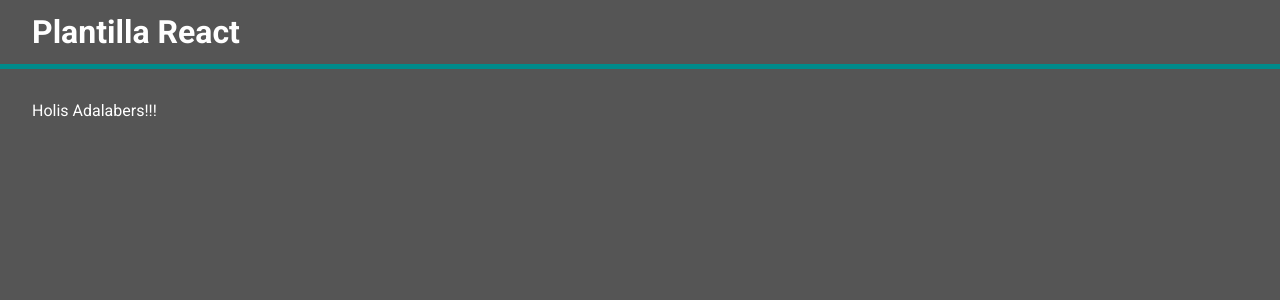
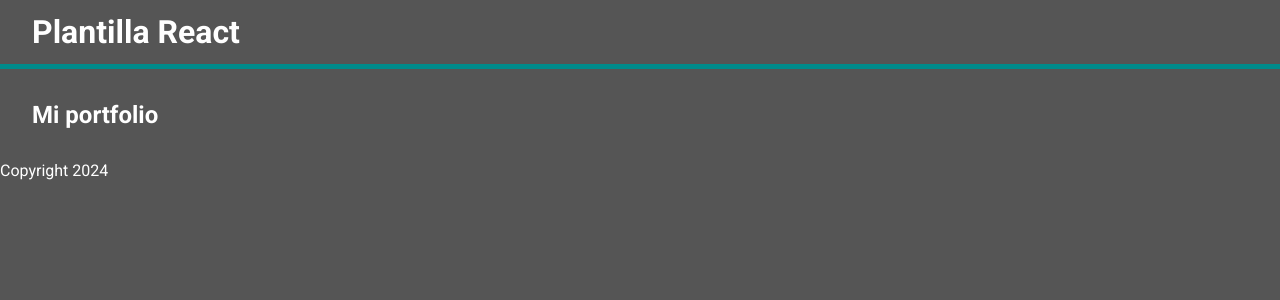
Before and after one commit to estherquiros/esther-portfolio, a React (Vite) app: page / in a window 1280 px wide. Shown: the top 300 px of the page. Built offline with nearby package versions, Linux system fonts and the light colour scheme; a web font is replaced by a local one.

Commit message:
add Main-layout

```diff
--- a/src/components/App.jsx
+++ b/src/components/App.jsx
@@ -1,13 +1,11 @@
+import { MainLayout } from "../layouts/main-layout";
 import "../styles/App.scss";
 
 function App() {
   return (
-    <div>
-      <header className="header">
-        <h1 className="title">Plantilla React</h1>
-      </header>
-      <main className="main">Holis Adalabers!!!</main>
-    </div>
+    <MainLayout>
+      <h2>Mi portfolio</h2>
+    </MainLayout>
   );
 }
 
--- /dev/null
+++ b/src/layouts/main-layout.jsx
@@ -0,0 +1,17 @@
+export const MainLayout = ({ children }) => {
+  return (
+    <>
+      {/* Cabecera */}
+      <header className="header">
+        <h1 className="title">Plantilla React</h1>
+      </header>
+      {/* Contenido principal */}
+      <main className="main">{children}</main>
+
+      {/* Pie de página */}
+      <footer className="footer">
+        <p className="footer-text">Copyright 2024</p>
+      </footer>
+    </>
+  );
+};
```
Also changed, not shown: 1 other file (tests, documents, lock files or other folders).
